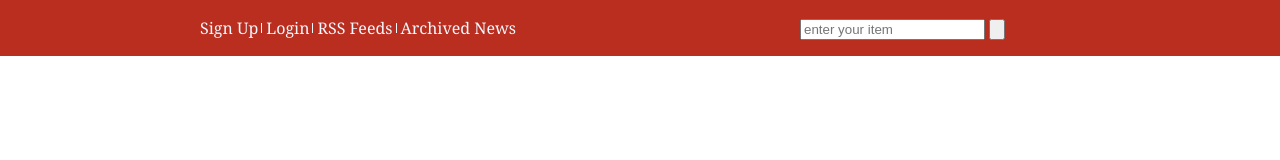
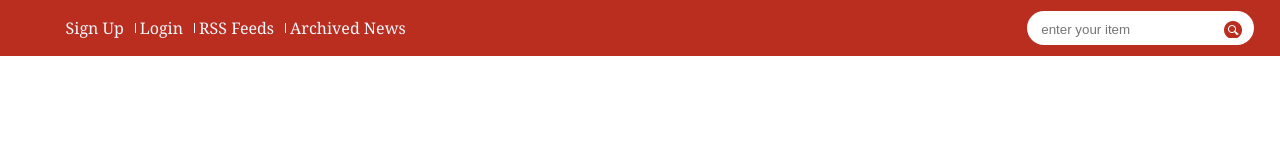
Before and after one commit to farzanaIslam/projectPsd, a plain HTML site: page index.html in a window 1280 px wide. Drawn offline with Linux system fonts and the light colour scheme.

Commit message:
search item added

```diff
--- a/style.css
+++ b/style.css
@@ -10,7 +10,7 @@ body {
 }
 .container {
   margin: 0 auto;
-  max-width: 960px;
+  max-width: 1300px;
   width: 96%;
 }
 img {
@@ -92,6 +92,7 @@ top header css
   list-style: none;
   margin-right: 0.5rem;
   position: relative;
+  padding-right: 0.5rem;
 }
 .mini_menu ul li::after {
   content: "";
@@ -113,6 +114,19 @@ top header css
 .mini_menu ul li a:hover {
   color: black;
 }
-.search_menu {
+.search_menu form {
+  padding: 5px 12px;
   flex: 1;
+  /* display: flex; */
+  text-align: right;
+  background: #fff;
+  border-radius: 2.5rem;
 }
+.search_menu input {
+  border: 0px;
+}
+.search_menu input[type="submit"] {
+  background: url(./image/search.png);
+  width: 18px;
+  background-repeat: no-repeat;
+}
```
